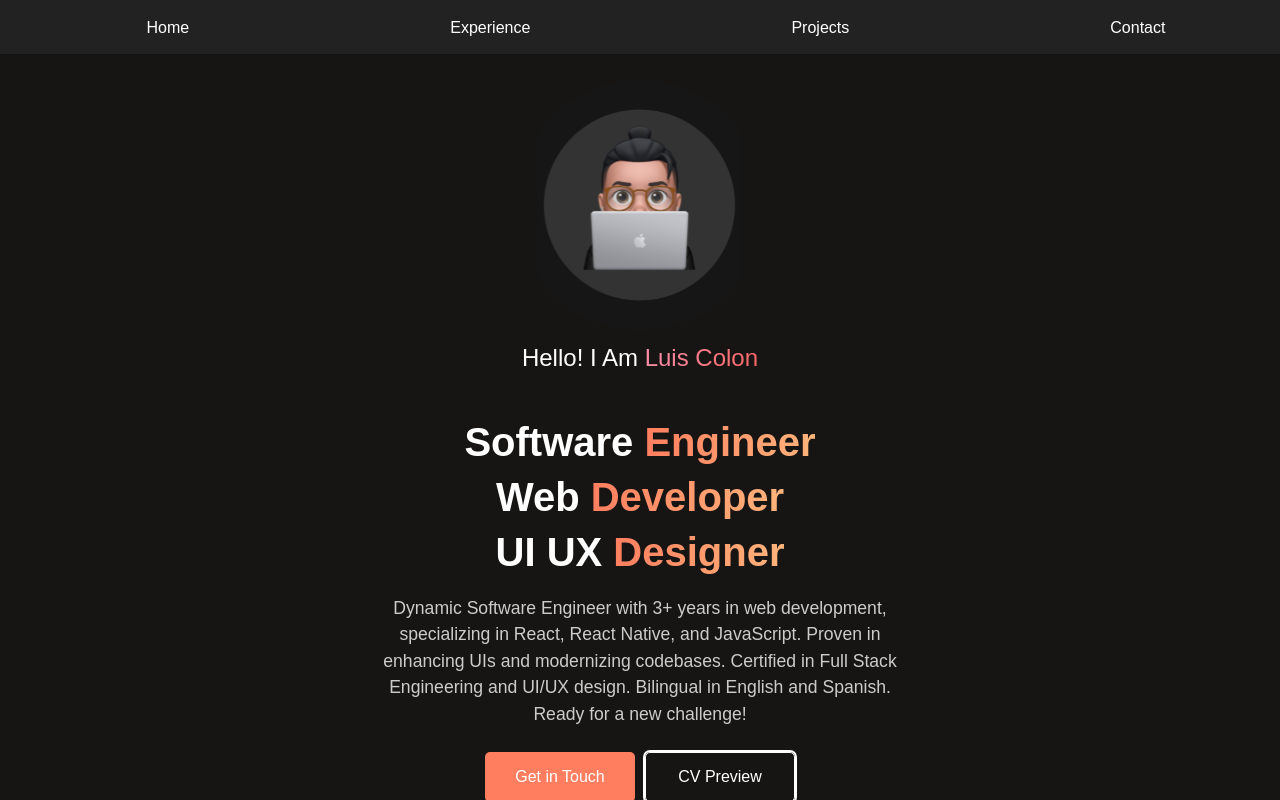
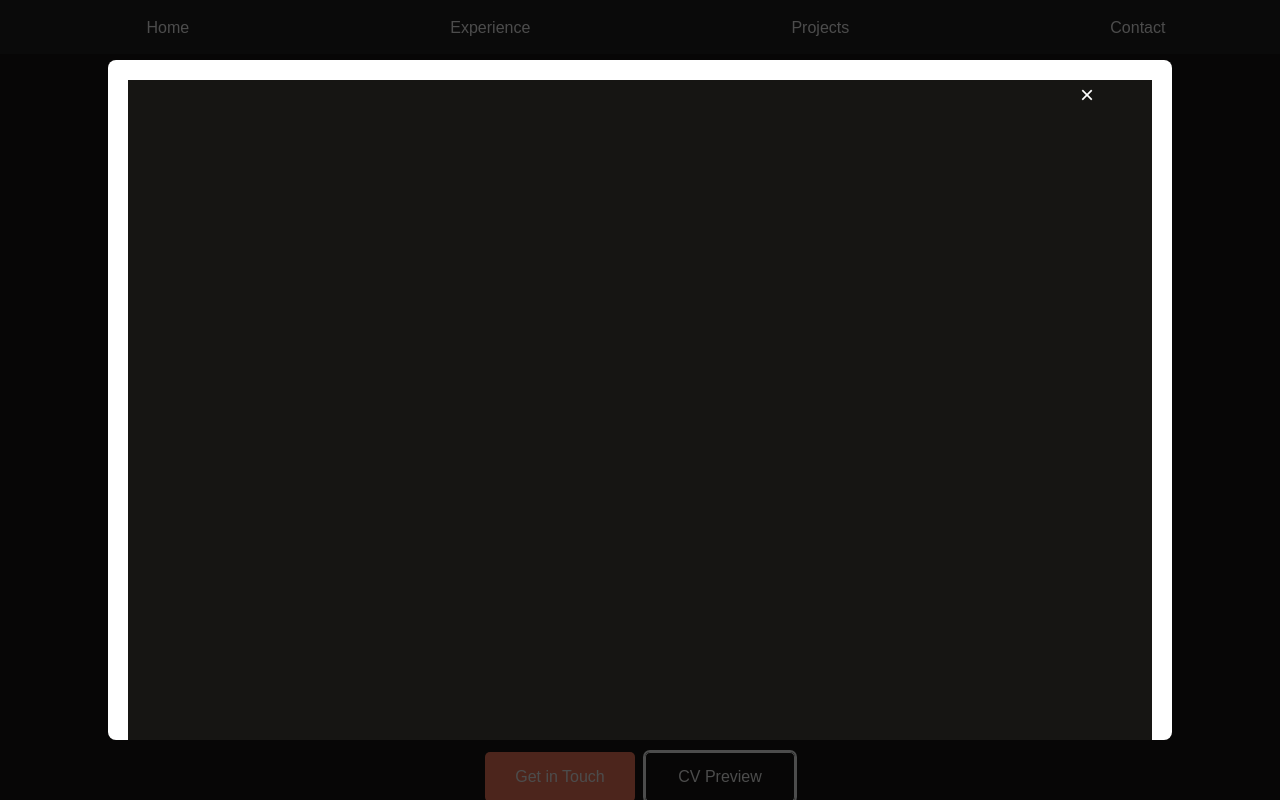
Before and after one commit to luiscolon0426/my-portfolio, a React (Create React App) app: page / in a window 1280 px wide. Both pictures are taken after a click on the button "CV Preview". Shown: the top 800 px of the page. Built offline with nearby package versions, Linux system fonts and the light colour scheme.

Commit message:
add resume preview to button

```diff
--- a/src/components/Home.tsx
+++ b/src/components/Home.tsx
@@ -1,13 +1,27 @@
-import React from "react";
+// Home.tsx
+
+import React, { useState } from "react";
 import "./home.css";
 import "./button.css";
+import resumePdf from "./assets/resume.pdf"; // Import the resume PDF
 import profileImage from "./assets/profile-image.svg";
+import Modal from "./modal";
 
 interface HomeProps {
   title: string;
 }
 
 function Home({ title }: HomeProps) {
+  const [showModal, setShowModal] = useState(false);
+
+  const handleCVPreview = () => {
+    setShowModal(true);
+  };
+
+  const handleCloseModal = () => {
+    setShowModal(false);
+  };
+
   return (
     <div id="home">
       <div className="profile-section">
@@ -33,9 +47,17 @@ function Home({ title }: HomeProps) {
       </p>
       <div className="buttons">
         <button className="btn-primary">Get in Touch</button>
-        <button className="btn-secondary">CV Preview</button>
+        <button className="btn-secondary" onClick={handleCVPreview}>
+          CV Preview
+        </button>
       </div>
       <div className="tech-icons"></div>
+
+      <Modal
+        show={showModal}
+        onClose={handleCloseModal}
+        resumeUrl={resumePdf}
+      />
     </div>
   );
 }
--- /dev/null
+++ b/src/components/declaration.d.ts
@@ -0,0 +1,4 @@
+declare module "*.pdf" {
+  const value: string;
+  export default value;
+}
--- /dev/null
+++ b/src/components/modal.css
@@ -0,0 +1,58 @@
+/* modal.css */
+
+.modal-overlay {
+  position: fixed;
+  top: 0;
+  left: 0;
+  right: 0;
+  bottom: 0;
+  background: rgba(0, 0, 0, 0.7);
+  display: flex;
+  align-items: center;
+  justify-content: center;
+  z-index: 1000;
+}
+
+.modal-content {
+  position: relative;
+  background: #fff;
+  padding: 20px;
+  width: 80vw; /* Set explicit width */
+  height: 80vh; /* Set explicit height */
+  overflow: auto;
+  border-radius: 8px;
+}
+
+.modal-iframe {
+  width: 100% !important;
+  height: 200vh !important; /* Ensure height is applied */
+  border: none;
+}
+
+.modal-close {
+  position: absolute;
+  top: 10px;
+  right: 10px;
+  font-size: 24px;
+  background: none;
+  border: none;
+  cursor: pointer;
+}
+
+
+.modal-content.show {
+  transform: scale(1); /* Scale to original size */
+  opacity: 1; /* Show content */
+}
+
+
+@media (max-width: 600px) {
+  .modal-content {
+    max-width: 95%;
+    max-height: 95%;
+  }
+
+  .modal-iframe {
+    height: 70vh;
+  }
+}
--- /dev/null
+++ b/src/components/modal.tsx
@@ -0,0 +1,33 @@
+// Modal.tsx
+
+import React from "react";
+import "./modal.css";
+
+interface ModalProps {
+  show: boolean;
+  onClose: () => void;
+  resumeUrl: string;
+}
+
+const Modal: React.FC<ModalProps> = ({ show, onClose, resumeUrl }) => {
+  if (!show) {
+    return null;
+  }
+
+  return (
+    <div className="modal-overlay" onClick={onClose}>
+      <div className="modal-content" onClick={(e) => e.stopPropagation()}>
+        <button className="modal-close" onClick={onClose}>
+          &times;
+        </button>
+        <iframe
+          src={resumeUrl}
+          title="Resume Preview"
+          className="modal-iframe"
+        ></iframe>
+      </div>
+    </div>
+  );
+};
+
+export default Modal;
```
Also changed, not shown: 1 other file (tests, documents, lock files or other folders).
